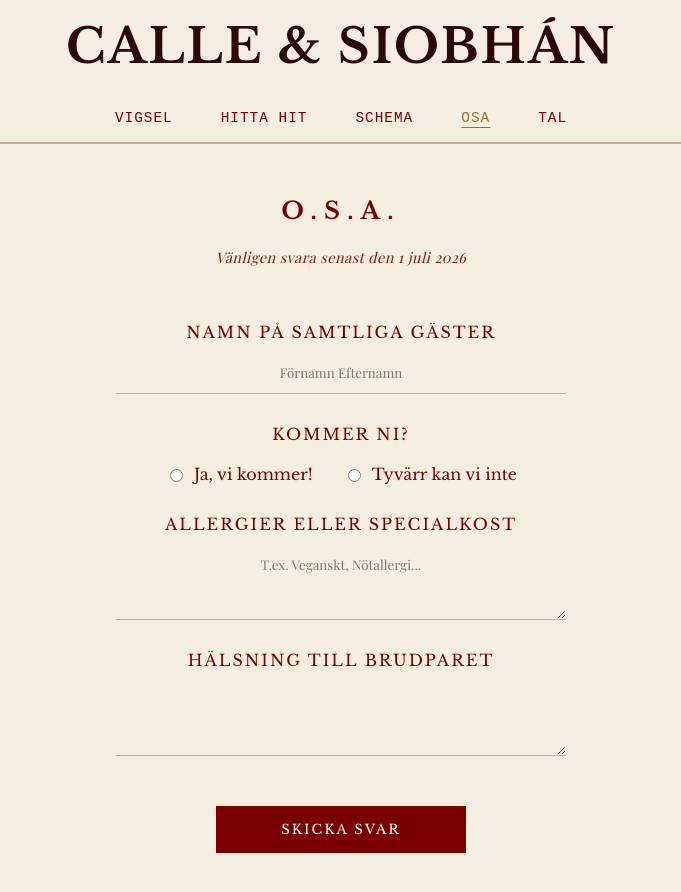
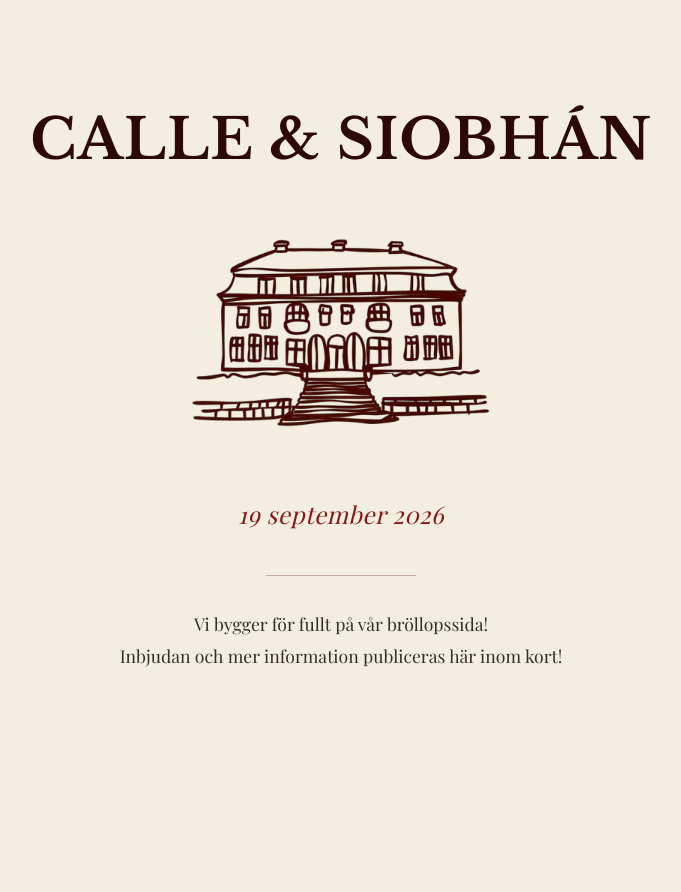
Before and after one commit to lukasdannemann/Wedding, a React (Vite) app: page /osa in a window 1280 px wide. Shown: the top 892 px of the page, without its empty margins (299-980 px from the left). After the commit the page ends 800 px from the top, so only its background shows below. Built offline with nearby package versions, Linux system fonts and the light colour scheme; a web font is replaced by a local one.

Commit message:
add coming soon-page

```diff
--- a/src/App.jsx
+++ b/src/App.jsx
@@ -7,26 +7,32 @@ import Header from './components/Header/Header'
 import Navigation from './components/Navigation/Navigation'
 import ScrollToTop from './components/ScrollToTop/ScrollToTop'
 import ScrollToTopBtn from './components/ScrollToTopButton/ScrollToTopBtn'
+import ComingSoon from './components/ComingSoon/ComingSoon'
 function App() {
 
-  return (
-    <Router>
-      <ScrollToTop />
-      <Header />
-      <Navigation />
-      <div className="app">
-        {/* <Navigation /> */}
-        <main className="main-content">
-          <Routes>
-            <Route path="/" element={<Home />} />
-            <Route path="/osa" element={<Osa />} />
-            <Route path="/tal" element={<Tal />} />
-          </Routes>
-        </main>
-      </div>
-      <ScrollToTopBtn />
-    </Router>
+  return(
+    <ComingSoon />
   )
 }
 
+//   return (
+//     <Router>
+//       <ScrollToTop />
+//       <Header />
+//       <Navigation />
+//       <div className="app">
+//         {/* <Navigation /> */}
+//         <main className="main-content">
+//           <Routes>
+//             <Route path="/" element={<Home />} />
+//             <Route path="/osa" element={<Osa />} />
+//             <Route path="/tal" element={<Tal />} />
+//           </Routes>
+//         </main>
+//       </div>
+//       <ScrollToTopBtn />
+//     </Router>
+//   )
+// }
+
 export default App
--- /dev/null
+++ b/src/components/ComingSoon/ComingSoon.css
@@ -0,0 +1,71 @@
+/* src/components/ComingSoon/ComingSoon.css */
+.coming-soon-page {
+  display: flex;
+  justify-content: center;
+  align-items: center;
+  height: 100dvh; /* 'dvh' ser till att Safari/Chromes mobilmenyer inte kapar botten */
+  width: 100vw;
+  background-color: var(--color-bg-beige);
+  overflow: hidden; /* Förhindrar ALL skrollning */
+  padding: 10px;
+  box-sizing: border-box;
+}
+
+.coming-soon-content {
+  display: flex;
+  flex-direction: column;
+  align-items: center;
+  text-align: center;
+  width: 100%;
+  max-width: 600px;
+  animation: fadeIn 1.5s ease-in;
+}
+
+.coming-soon-content h1 {
+  white-space: nowrap; /* Tvingar namnen att stanna på samma rad */
+  font-size: clamp(1.5rem, 8.5vw, 3.5rem); /* Krymper automatiskt på smala skärmar */
+  margin: 0 0 10px 0; /* Minimalt avstånd neråt */
+  letter-spacing: 1px;
+}
+
+.coming-soon-castle {
+  margin-bottom: 5px; /* Minimalt avstånd */
+  line-height: 0;
+}
+
+.coming-soon-castle .castle-img {
+  width: auto;
+  max-width: 200px; /* Begränsar bredden */
+  max-height: 28vh; /* Begränsar höjden så den aldrig tar mer än 28% av skärmen */
+  opacity: 0.9;
+}
+
+.save-date-label {
+  letter-spacing: 0.15em;
+  text-transform: uppercase;
+  margin: 10px 0 0 0;
+  font-size: clamp(0.8rem, 3vw, 1rem);
+}
+
+.date-text {
+  font-size: clamp(1.2rem, 5vw, 1.6rem);
+  margin: 5px 0;
+}
+
+.coming-soon-content .thin-line {
+  margin: 15px auto;
+  width: 60%;
+  max-width: 150px;
+}
+
+.info-text {
+  margin: 0;
+  opacity: 0.8;
+  font-size: clamp(0.75rem, 3vw, 0.95rem); /* Garanterar att brödtexten också får plats */
+  line-height: 1.5;
+}
+
+@keyframes fadeIn {
+  from { opacity: 0; transform: translateY(5px); }
+  to { opacity: 1; transform: translateY(0); }
+}
--- /dev/null
+++ b/src/components/ComingSoon/ComingSoon.jsx
@@ -0,0 +1,28 @@
+// src/components/ComingSoon/ComingSoon.jsx
+import './ComingSoon.css';
+import castleimg from '../../assets/castle_img.png';
+
+export default function ComingSoon() {
+  return (
+    <div className="coming-soon-page">
+      <div className="coming-soon-content">
+        <h1>Calle & Siobhán</h1>
+
+        <div className="castle-container">
+          <img src={castleimg} alt="Bjertorp Slott" className="castle-img" />
+        </div>
+
+        <p className="fine-print" style={{ fontSize: '1.5rem', margin: '10px 0 30px 0' }}>
+          19 september 2026
+        </p>
+
+        <div className="thin-line"></div>
+
+        <p className="typewriter-text" style={{ opacity: 0.8 }}>
+          Vi bygger för fullt på vår bröllopssida! <br/>
+          Inbjudan och mer information publiceras här inom kort!
+        </p>
+      </div>
+    </div>
+  );
+}
```
